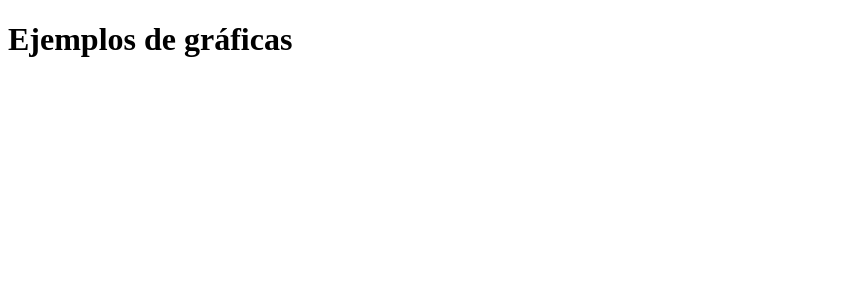
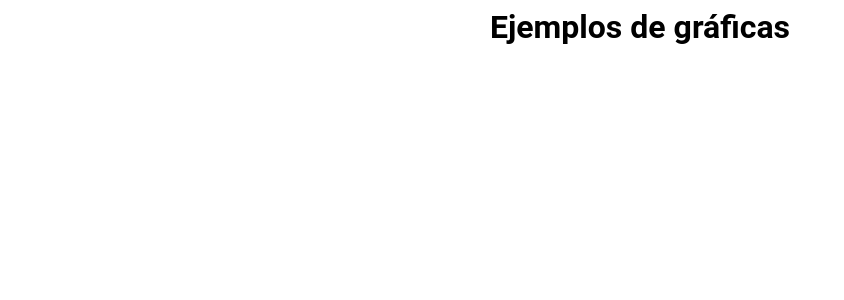
Before and after one commit to ElliotLuque/anguchart, an Angular app: page / in a window 1280 px wide. Shown: the top 300 px of the page, without its empty margins (0-844 px from the left). Built offline with nearby package versions, Linux system fonts and the light colour scheme.

Commit message:
feat: center home title

```diff
--- a/src/app/components/routed/home/home.component.css
+++ b/src/app/components/routed/home/home.component.css
@@ -0,0 +1,4 @@
+h1 {
+    margin: 0 auto;
+    text-align: center;
+}
--- a/src/styles.css
+++ b/src/styles.css
@@ -1 +1,4 @@
 /* You can add global styles to this file, and also import other style files */
+* {
+    font-family: 'Roboto', sans-serif;
+}
```
